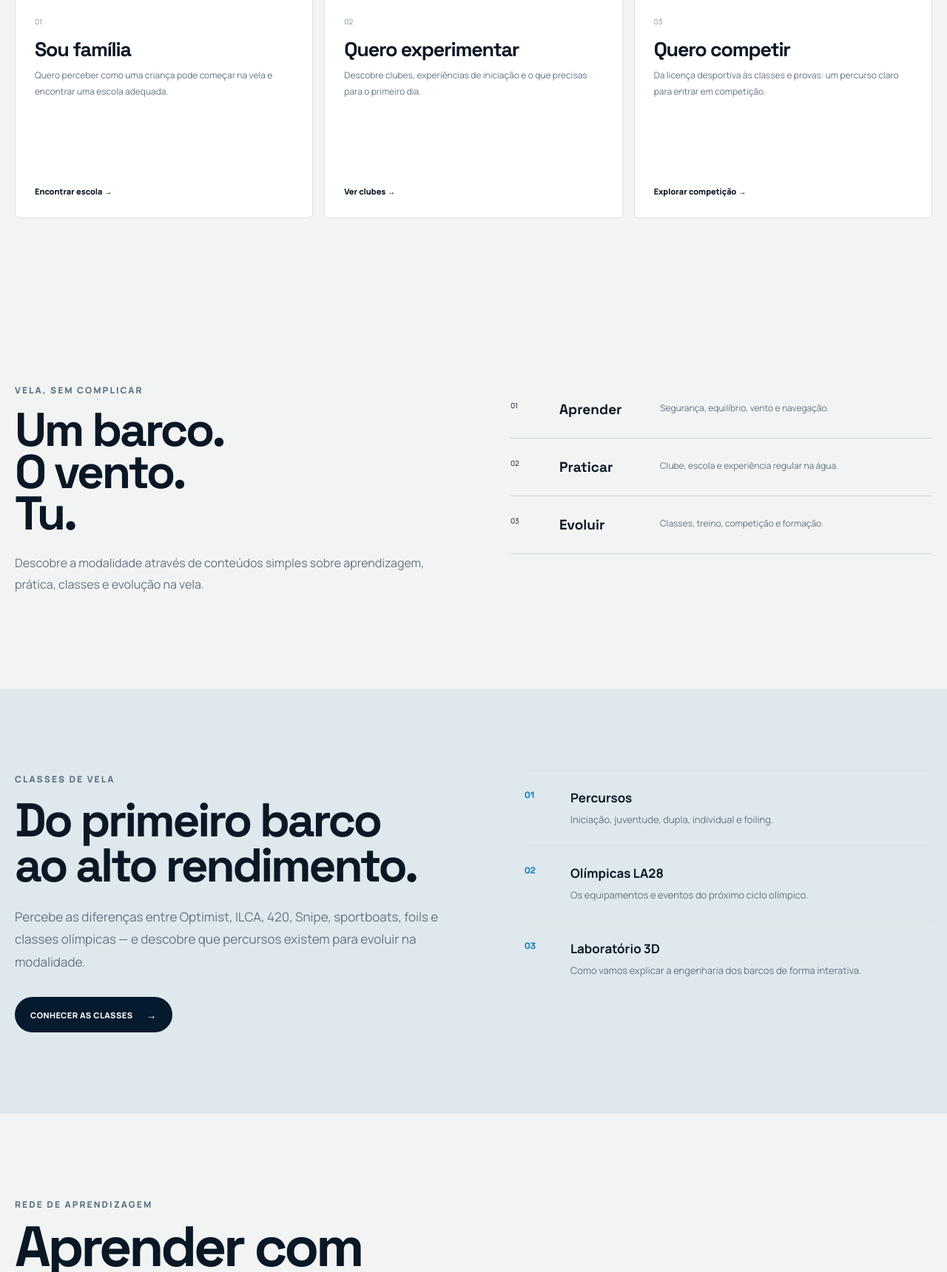
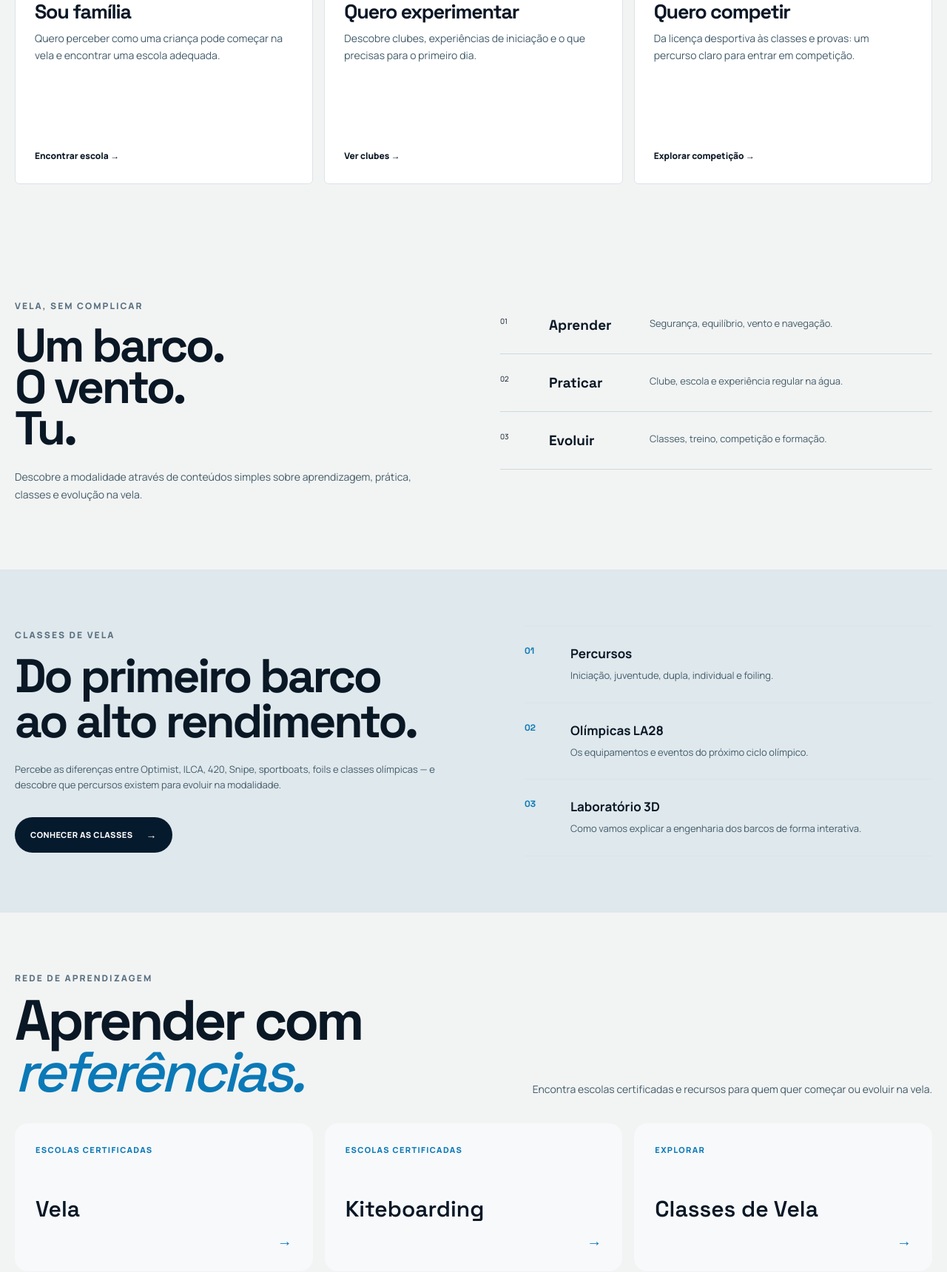
Before and after one commit to didi2003pt-pixel/Site-Prot-tipo-fpv, a website: page descobrir.html in a window 1280 px wide. Shown: the part 1080-2800 px from the top of the page at 74% size. Drawn offline with Linux system fonts and the light colour scheme.

Commit message:
Melhorar ritmo e legibilidade em Descobrir

```diff
--- a/css/accessibility-final.css
+++ b/css/accessibility-final.css
@@ -212,3 +212,67 @@ a.regional-association-card:hover .regional-code,a.regional-association-card:hov
   .site-header .desktop-nav{display:none}
   .site-header .menu-btn{display:block}
 }
+
+
+/* Descobrir — ritmo e legibilidade 2026 */
+.discover-page .journey-section{padding-top:76px;padding-bottom:76px}
+.discover-page .explain-section{padding-top:76px;padding-bottom:76px}
+.discover-page .section-paper{padding-top:76px;padding-bottom:76px}
+.discover-page .discover-network{padding-top:76px;padding-bottom:76px}
+
+.discover-page .section-heading{margin-bottom:34px}
+.discover-page .heading-copy{
+  color:#425b6a;
+  font-size:14px;
+  line-height:1.7;
+  max-width:560px;
+}
+.discover-page .journey-card-body p{
+  color:#425b6a;
+  font-size:14px;
+  line-height:1.65;
+}
+.discover-page .journey-card-body a{
+  font-size:12px;
+  line-height:1.45;
+}
+.discover-page .explain-shell{gap:72px}
+.discover-page .explain-shell>div>p{
+  color:#425b6a;
+  font-size:14px;
+  line-height:1.7;
+}
+.discover-page .explain-steps p{
+  color:#425b6a;
+  font-size:13px;
+  line-height:1.6;
+}
+.discover-page .gateway-copy p,
+.discover-page .gateway-services p{
+  color:#425b6a;
+  font-size:13px;
+  line-height:1.65;
+}
+.discover-page .discover-network-grid span{
+  font-size:11px;
+}
+.discover-page .discover-network-grid>a{
+  min-height:200px;
+}
+
+@media (max-width:760px){
+  .discover-page .journey-section,
+  .discover-page .explain-section,
+  .discover-page .section-paper,
+  .discover-page .discover-network{
+    padding-top:58px;
+    padding-bottom:58px;
+  }
+  .discover-page .section-heading{margin-bottom:28px}
+  .discover-page .heading-copy,
+  .discover-page .journey-card-body p,
+  .discover-page .explain-shell>div>p{
+    font-size:15px;
+  }
+  .discover-page .explain-shell{gap:30px}
+}
```
